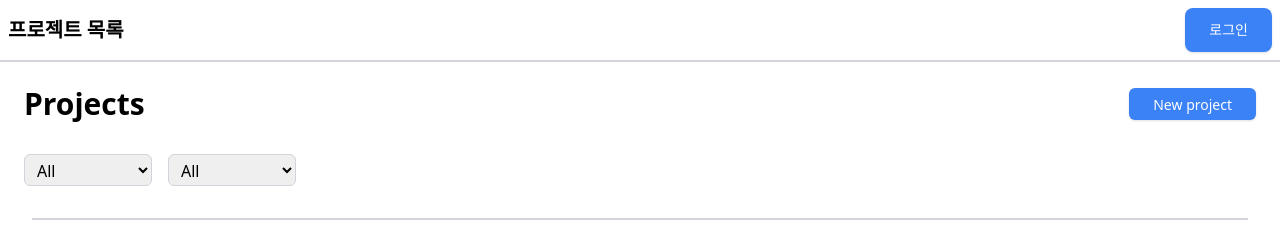
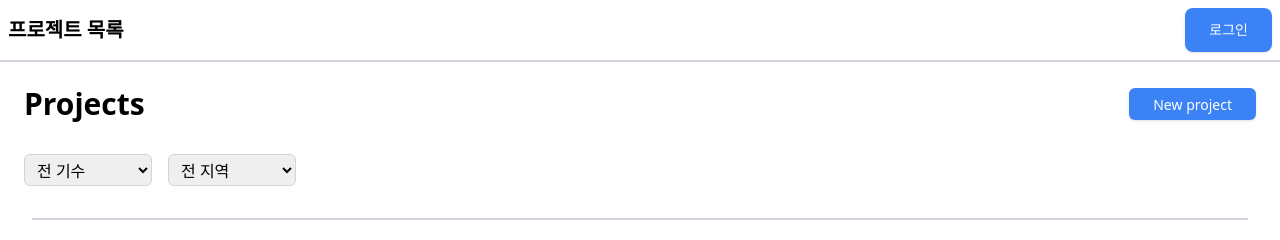
Before and after one commit to peter1000ys/GoodIdea, a React (Vite) app in the folder frontend/: page /projectList in a window 1280 px wide. Shown: the top 240 px of the page. Built offline with nearby package versions, Linux system fonts and the light colour scheme.

Commit message:
fix: 코드정리

```diff
--- a/frontend/src/App.jsx
+++ b/frontend/src/App.jsx
@@ -2,7 +2,6 @@ import "./App.css";
 import { HelmetProvider } from "react-helmet-async";
 import { BrowserRouter, Route, Routes } from "react-router-dom";
 import MainPage from "./page/MainPage";
-import LoginPage from "./page/LoginPage";
 import NotFoundPage from "./page/NotFoundPage";
 import CommonLayout from "./components/CommonLayout";
 import ApiSpecificationPage from "./page/projectdetail/ApiSpecificationPage";
@@ -25,7 +24,6 @@ function App() {
             <Route index element={<MainPage />} />
             {/* 프로젝트 목록 페이지*/}
             <Route path="/projectList" element={<ProjectListPage />} />
-            <Route path="/login" element={<LoginPage />} />
 
             <Route path="/projectdetail/:id">
               {/* 프로젝트 기본 정보 페이지 */}
--- a/frontend/src/page/LoginPage.jsx
+++ /dev/null
@@ -1,18 +0,0 @@
-import { Helmet } from "react-helmet-async";
-import Header from "../components/common/Header";
-
-function LoginPage() {
-  return (
-    <>
-      <Helmet>
-        <title>로그인페이지</title>
-      </Helmet>
-      <div className="h-full w-full flex flex-col">
-        <Header content="관통 프로젝트" />
-        로그인페이지
-      </div>
-    </>
-  );
-}
-
-export default LoginPage;
--- a/frontend/src/page/ProjectListPage.jsx
+++ b/frontend/src/page/ProjectListPage.jsx
@@ -45,6 +45,7 @@ function ProjectListPage() {
 
           {/* 필터 영역 */}
           <div className="flex items-center gap-4">
+            {/* 옵션1 : 기수 */}
             <select
               onChange={(e) => {
                 setFilter1(e.target.value);
@@ -53,10 +54,12 @@ function ProjectListPage() {
               name="filter1"
               id="filter1"
             >
-              <option value="all">All</option>
-              <option value="mine">Mine</option>
+              <option value="all">전 기수</option>
+              <option value="mine">1~12기</option>
               <option value="starred">Starred</option>
             </select>
+
+            {/* 옵션2 : 지역 */}
             <select
               onChange={(e) => {
                 setFilter2(e.target.value);
@@ -66,14 +69,11 @@ function ProjectListPage() {
               name="filter2"
               id="filter2"
             >
-              <option value="all">All</option>
-              <option value="mine">Mine</option>
+              <option value="all">전 지역</option>
+              <option value="mine">서울대전대구부산찍고</option>
               <option value="starred">Starred</option>
             </select>
           </div>
-          {/* filter with two select-box*/}
-
-          {/* <Divier color="gray-200" /> */}
 
           {/* 프로젝트 목록 */}
           <div className="mt-8 gap-y-2 grid px-2">
```
